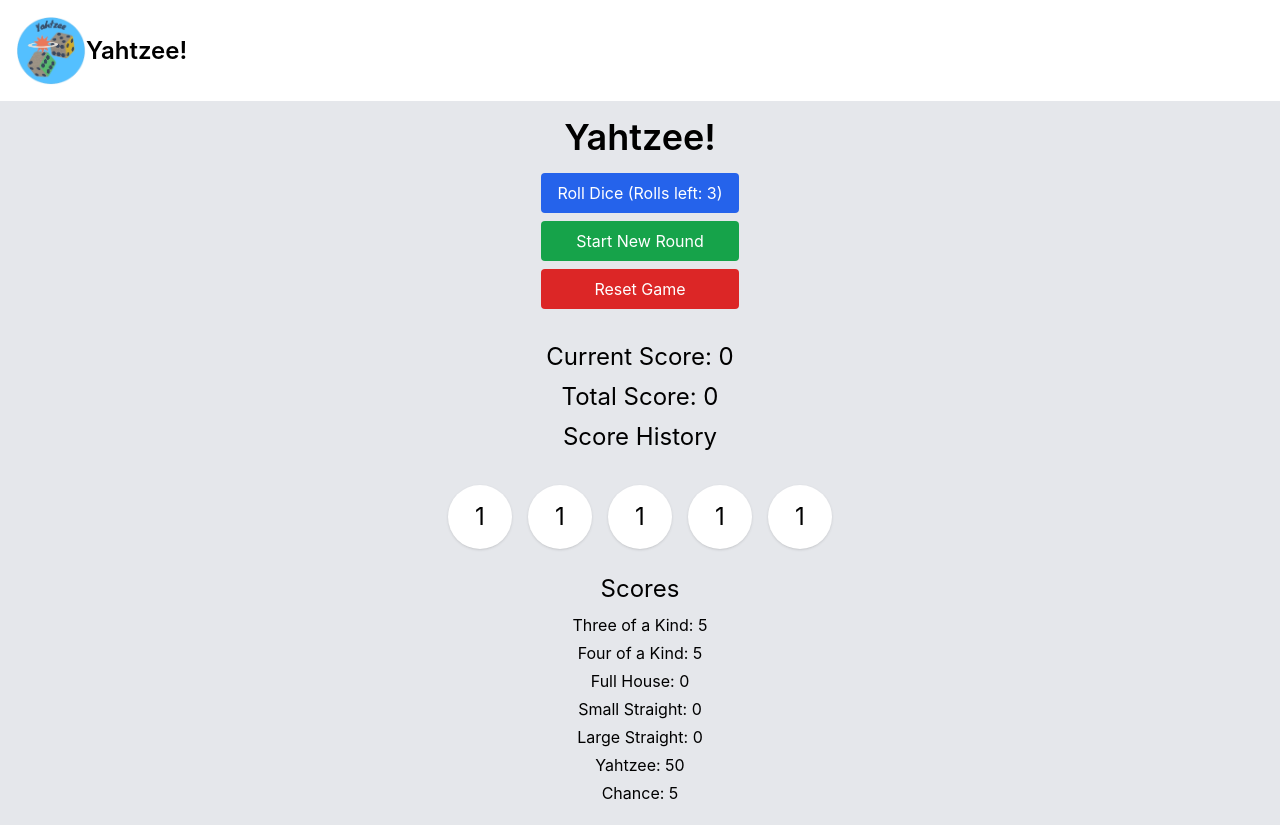
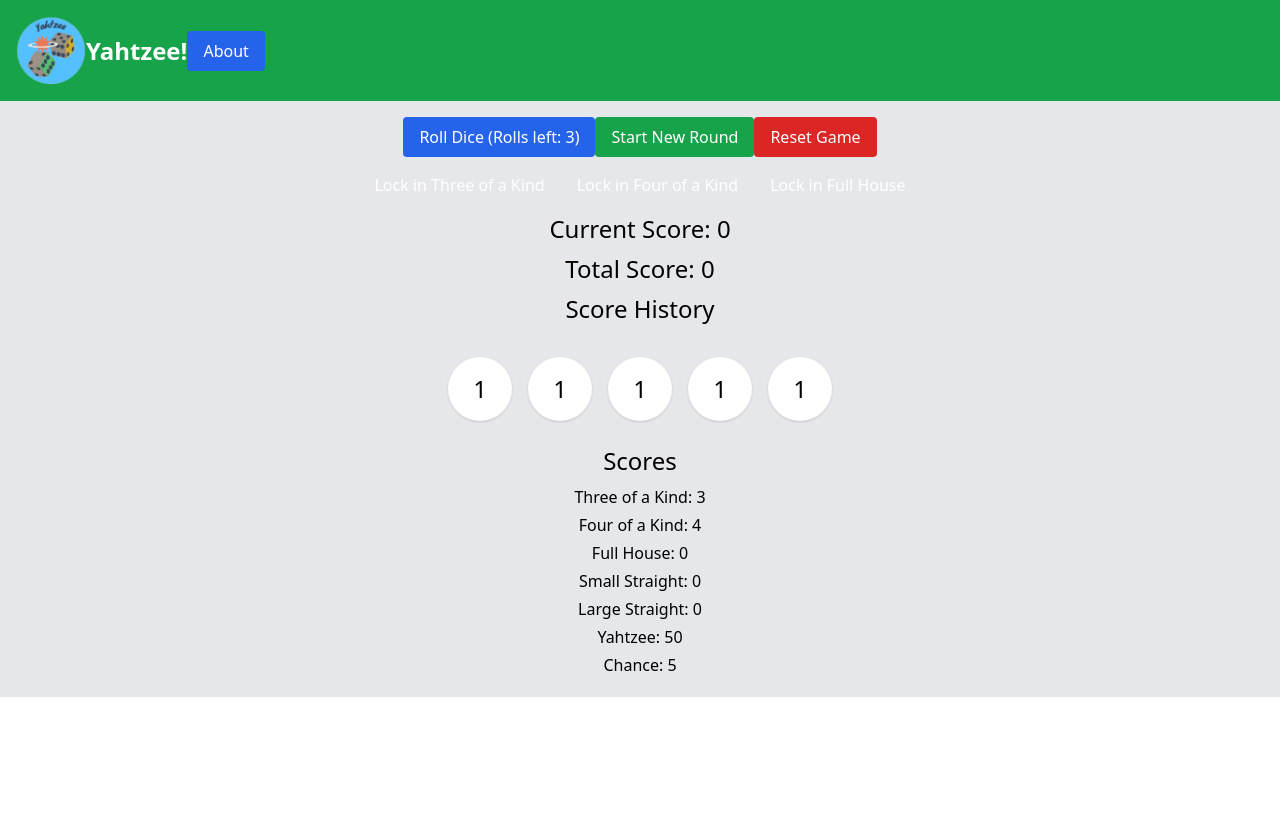
Before and after one commit to HOOLAHAN/yahtzee, a React (Create React App) app: page / in a window 1280 px wide. After the commit the page ends 800 px from the top, so only its background shows below. Built offline with nearby package versions, Linux system fonts and the light colour scheme.

Commit message:
removed unused files, added about component as drawer, adjusted scoring for full house and included buttons to lock in score

```diff
--- a/src/App.tsx
+++ b/src/App.tsx
@@ -44,6 +44,7 @@ const App: React.FC<AppProps> = ({ initialDice = [1, 1, 1, 1, 1] }) => {
   const [rollsLeft, setRollsLeft] = useState(3);
   const [totalScore, setTotalScore] = useState(0);
   const [hasRolled, setHasRolled] = useState(false);
+  const [usedCategories, setUsedCategories] = useState(new Set<string>());
 
   const rollDice = () => {
     if (rollsLeft > 0) {
@@ -53,7 +54,7 @@ const App: React.FC<AppProps> = ({ initialDice = [1, 1, 1, 1, 1] }) => {
       const newRollsLeft = rollsLeft - 1;
       setRollsLeft(newRollsLeft);
 
-      // Update current score here
+      if (hasRolled) {
         const newCurrentScore = calculateScore('ThreeOfAKind') + calculateScore('FourOfAKind') + calculateFullHouse()
           + (isStraight(dice, 4) ? 30 : 0)  // Small Straight: 30 points
           + (isStraight(dice, 5) ? 40 : 0)  // Large Straight: 40 points
@@ -66,8 +67,8 @@ const App: React.FC<AppProps> = ({ initialDice = [1, 1, 1, 1, 1] }) => {
           setScoreHistory([...scoreHistory, newCurrentScore]);
         }
       }
+    }
   };
-
 
   const toggleHoldDie = (index: number) => {
     const newHeldDice = new Set(heldDice);
@@ -79,18 +80,71 @@ const App: React.FC<AppProps> = ({ initialDice = [1, 1, 1, 1, 1] }) => {
     setHeldDice(newHeldDice);
   };
 
+  const canLockInScore = (category: string) => {
+    if (!hasRolled) return false;
+
+    if (usedCategories.has(category)) return false;
+    switch (category) {
+      case 'ThreeOfAKind':
+        return calculateScore('ThreeOfAKind') > 0;
+      case 'FourOfAKind':
+        return calculateScore('FourOfAKind') > 0;
+      case 'FullHouse':
+        return calculateFullHouse() > 0;
+      default:
+        return false;
+    }
+  };
+
+  const lockInScore = (category: string) => {
+    if (usedCategories.has(category)) return;
+
+    let shouldLockIn = false;
+    let newScore = 0;  // A variable to hold the score of the locked-in category
+
+    switch (category) {
+      case 'ThreeOfAKind':
+        newScore = calculateScore('ThreeOfAKind');
+        shouldLockIn = newScore > 0;
+        break;
+      case 'FourOfAKind':
+        newScore = calculateScore('FourOfAKind');
+        shouldLockIn = newScore > 0;
+        break;
+      case 'FullHouse':
+        newScore = calculateFullHouse();
+        shouldLockIn = newScore === 25;
+        break;
+      default:
+        break;
+    }
+
+    if (!shouldLockIn) return;
+
+    const newUsedCategories = new Set(usedCategories);
+    newUsedCategories.add(category);
+    setUsedCategories(newUsedCategories);
+
+    // Update total score and score history
+    setTotalScore(totalScore + newScore);
+    setScoreHistory([...scoreHistory, newScore]);
+    startNewRound();
+  };
+
+
 
   const calculateScore = (type: 'ThreeOfAKind' | 'FourOfAKind' | 'Yahtzee') => {
     const counts: { [key: number]: number } = {};
     for (const die of dice) {
       counts[die] = (counts[die] || 0) + 1;
     }
-    for (const count of Object.values(counts)) {
+    let sum = 0;
+    for (const [die, count] of Object.entries(counts)) {
       if (type === 'ThreeOfAKind' && count >= 3) {
-        return dice.reduce((acc, curr) => acc + curr, 0);
+        sum += parseInt(die) * 3;
       }
       if (type === 'FourOfAKind' && count >= 4) {
-        return dice.reduce((acc, curr) => acc + curr, 0);
+        sum += parseInt(die) * 4;
       }
     }
     if (type === 'Yahtzee') {
@@ -100,36 +154,23 @@ const App: React.FC<AppProps> = ({ initialDice = [1, 1, 1, 1, 1] }) => {
         }
       }
     }
-    return 0;
+    return sum;
   };
 
   const calculateFullHouse = () => {
     const counts: { [key: number]: number } = {};
-
-    // Count the occurrences of each die
     for (const die of dice) {
       counts[die] = (counts[die] || 0) + 1;
     }
-
-    // Find dice that appear exactly 2 and 3 times
     let hasTwoOfAKind = false;
     let hasThreeOfAKind = false;
     for (const count of Object.values(counts)) {
-      if (count === 2) {
-        hasTwoOfAKind = true;
+      if (count === 2) hasTwoOfAKind = true;
+      if (count === 3) hasThreeOfAKind = true;
     }
-      if (count === 3) {
-        hasThreeOfAKind = true;
-      }
-    }
+    return hasTwoOfAKind && hasThreeOfAKind ? 25 : 0;
+  };
 
-    // If we have both, it's a Full House, and the score is the sum of all dice
-    if (hasTwoOfAKind && hasThreeOfAKind) {
-      return dice.reduce((acc, curr) => acc + curr, 0);
-    }
-
-    return 0;
-  };
 
   const isStraight = (dice: number[], minLength: number) => {
     const uniqueSortedDice = Array.from(new Set(dice)).sort();
@@ -178,17 +219,39 @@ const App: React.FC<AppProps> = ({ initialDice = [1, 1, 1, 1, 1] }) => {
   return (
     <div className="App">
       <Navbar />
-    <div className="App bg-gray-200 min-h-screen flex flex-col items-center justify-center p-4 md:p-8">
-    <h1 className="text-4xl md:text-5xl font-semibold mb-4">Yahtzee!</h1>
-    <div className="flex flex-col md:flex-row space-y-4 md:space-y-0 md:space-x-4 mb-6">
-      <button className="w-full md:w-auto transition duration-300 ease-in-out transform hover:scale-105 py-2 px-4 bg-blue-600 text-white rounded hover:bg-blue-700 focus:ring focus:ring-blue-200 mb-2" onClick={rollDice} disabled={rollsLeft <= 0}>
+      <div className="bg-gray-200 min-h-screen flex flex-col items-center justify-center p-4 md:p-8">
+        <div className="flex space-x-2">
+          <button className="w-full md:w-auto transition duration-300 ease-in-out transform hover:scale-105 py-2 px-4 bg-blue-600 text-white rounded hover:bg-blue-700 focus:ring focus:ring-blue-200 mb-2 mr-2" onClick={rollDice} disabled={rollsLeft <= 0}>
             Roll Dice (Rolls left: {rollsLeft})
           </button>
-      <button className="transition duration-300 ease-in-out transform hover:scale-105 py-2 px-4 w-full md:w-auto bg-green-600 text-white rounded hover:bg-green-700 focus:ring focus:ring-green-200 mb-2" onClick={startNewRound}>
+          <button className="transition duration-300 ease-in-out transform hover:scale-105 py-2 px-4 w-full md:w-auto bg-green-600 text-white rounded hover:bg-green-700 focus:ring focus:ring-green-200 mb-2 mr-2" onClick={startNewRound}>
             Start New Round
           </button>
           <button className="transition duration-300 ease-in-out transform hover:scale-105 py-2 px-4 w-full md:w-auto bg-red-600 text-white rounded hover:bg-red-700 focus:ring focus:ring-red-200 mb-2" onClick={resetGame}>
             Reset Game
+          </button>
+        </div>
+        <div className="flex space-x-2">
+          <button
+            className={`transition duration-300 ease-in-out transform py-2 px-4 w-full md:w-auto ${canLockInScore('ThreeOfAKind') ? 'bg-green-600 text-white' : 'bg-gray-400 text-white cursor-not-allowed'} rounded hover:bg-green-700 focus:ring focus:ring-green-200 mb-2 mr-2`}
+            onClick={() => lockInScore('ThreeOfAKind')}
+            disabled={!canLockInScore('ThreeOfAKind')}
+          >
+            Lock in Three of a Kind
+          </button>
+          <button
+            className={`transition duration-300 ease-in-out transform py-2 px-4 w-full md:w-auto ${canLockInScore('FourOfAKind') ? 'bg-green-600 text-white' : 'bg-gray-400 text-white cursor-not-allowed'} rounded hover:bg-green-700 focus:ring focus:ring-green-200 mb-2 mr-2`}
+            onClick={() => lockInScore('FourOfAKind')}
+            disabled={!canLockInScore('FourOfAKind')}
+          >
+            Lock in Four of a Kind
+          </button>
+          <button
+            className={`transition duration-300 ease-in-out transform py-2 px-4 w-full md:w-auto ${canLockInScore('FullHouse') ? 'bg-green-600 text-white' : 'bg-gray-400 text-white cursor-not-allowed'} rounded hover:bg-green-700 focus:ring focus:ring-green-200 mb-2`}
+            onClick={() => lockInScore('FullHouse')}
+            disabled={!canLockInScore('FullHouse')}
+          >
+            Lock in Full House
           </button>
         </div>
       <h2 className="text-2xl mb-2">Current Score: {currentScore}</h2>
--- /dev/null
+++ b/src/components/About.tsx
@@ -0,0 +1,22 @@
+import React from 'react';
+
+const About: React.FC = () => {
+  return (
+    <div className="bg-white p-4 h-full overflow-y-auto">
+      <h2 className="text-2xl font-semibold mb-2">About Yahtzee</h2>
+      <p>
+        Yahtzee is a classic dice game played with five six-sided dice.
+        The objective of the game is to score points by rolling certain combinations.
+      </p>
+      <h3 className="text-xl font-semibold mt-4">How to Play</h3>
+      <ul className="list-disc list-inside">
+        <li>Roll the five dice.</li>
+        <li>After each roll, you can choose to hold any number of dice to keep their current face value for subsequent rolls.</li>
+        <li>After three rolls, you must select a scoring category for your roll.</li>
+        <li>The game continues until all scoring categories have been used.</li>
+      </ul>
+    </div>
+  );
+};
+
+export default About;
--- a/src/components/Navbar.tsx
+++ b/src/components/Navbar.tsx
@@ -1,24 +1,54 @@
-import React from 'react';
+import React, { useState } from 'react';
+import About from './About';
+import '../tailwind.output.css';
 
 const Navbar: React.FC = () => {
+  const [showAbout, setShowAbout] = useState(false);
+
+  const toggleAbout = () => {
+    setShowAbout(!showAbout);
+  };
+
   return (
-    <nav className="bg-gray-600 text-black p-4 relative">
-      <div className="container mx-auto flex justify-between items-center">
-        <div className="flex items-center">
+    <>
+      <nav className="bg-green-600 text-white p-4">
+        <div className="container mx-auto flex items-center justify-between w-full">
+
+          {/* Logo on the left */}
+          <div className="flex-none">
             <img
               src={`${process.env.PUBLIC_URL}/yahtzee_logo.png`}
               alt="Yahtzee Logo"
               style={{ maxWidth: '70px', maxHeight: '70px' }}
-            className="mr-2 border-2 border-white rounded"
+              className="border-2 border-white rounded"
             />
           </div>
-        <div className="absolute inset-x-0 flex justify-center">
+
+          {/* Text in the center */}
+          <div className="flex-grow text-center">
             <h1 className="text-2xl font-semibold">Yahtzee!</h1>
           </div>
-        <div className="flex items-center"></div>
+
+          {/* About button on the right */}
+          <div className="flex-none">
+            <button
+              onClick={toggleAbout}
+              className="transition duration-300 ease-in-out transform hover:scale-105 py-2 px-4 bg-blue-600 text-white rounded hover:bg-blue-700 focus:ring focus:ring-blue-200"
+            >
+              About
+            </button>
+          </div>
+
         </div>
       </nav>
+
+      {/* About Drawer */}
+      {showAbout && (
+        <About />
+      )}
+    </>
   );
 };
 
+
 export default Navbar;
--- a/src/index.css
+++ /dev/null
@@ -1,32 +0,0 @@
-body {
-  margin: 0;
-  font-family: -apple-system, BlinkMacSystemFont, 'Segoe UI', 'Roboto', 'Oxygen',
-    'Ubuntu', 'Cantarell', 'Fira Sans', 'Droid Sans', 'Helvetica Neue',
-    sans-serif;
-  -webkit-font-smoothing: antialiased;
-  -moz-osx-font-smoothing: grayscale;
-}
-
-code {
-  font-family: source-code-pro, Menlo, Monaco, Consolas, 'Courier New',
-    monospace;
-}
-
-.App {
-  text-align: center;
-}
-
-.die {
-  display: inline-block;
-  margin: 10px;
-  font-size: 24px;
-  border: 2px solid black;
-  width: 40px;
-  height: 40px;
-  line-height: 36px;
-}
-
-button:disabled {
-  background-color: grey;
-  cursor: not-allowed;
-}
--- a/src/index.tsx
+++ b/src/index.tsx
@@ -1,8 +1,6 @@
 import React from 'react';
 import ReactDOM from 'react-dom/client';
-import './index.css';
 import App from './App';
-import reportWebVitals from './reportWebVitals';
 
 const root = ReactDOM.createRoot(
   document.getElementById('root') as HTMLElement
@@ -12,8 +10,3 @@ root.render(
     <App />
   </React.StrictMode>
 );
-
-// If you want to start measuring performance in your app, pass a function
-// to log results (for example: reportWebVitals(console.log))
-// or send to an analytics endpoint. Learn more: https://bit.ly/CRA-vitals
-reportWebVitals();
--- a/src/reportWebVitals.ts
+++ /dev/null
@@ -1,15 +0,0 @@
-import { ReportHandler } from 'web-vitals';
-
-const reportWebVitals = (onPerfEntry?: ReportHandler) => {
-  if (onPerfEntry && onPerfEntry instanceof Function) {
-    import('web-vitals').then(({ getCLS, getFID, getFCP, getLCP, getTTFB }) => {
-      getCLS(onPerfEntry);
-      getFID(onPerfEntry);
-      getFCP(onPerfEntry);
-      getLCP(onPerfEntry);
-      getTTFB(onPerfEntry);
-    });
-  }
-};
-
-export default reportWebVitals;
```
Also changed, not shown: src/logo.svg (deleted), 1 other file (tests, documents, lock files or other folders). Lines whose indentation alone changed are shown as unchanged.
